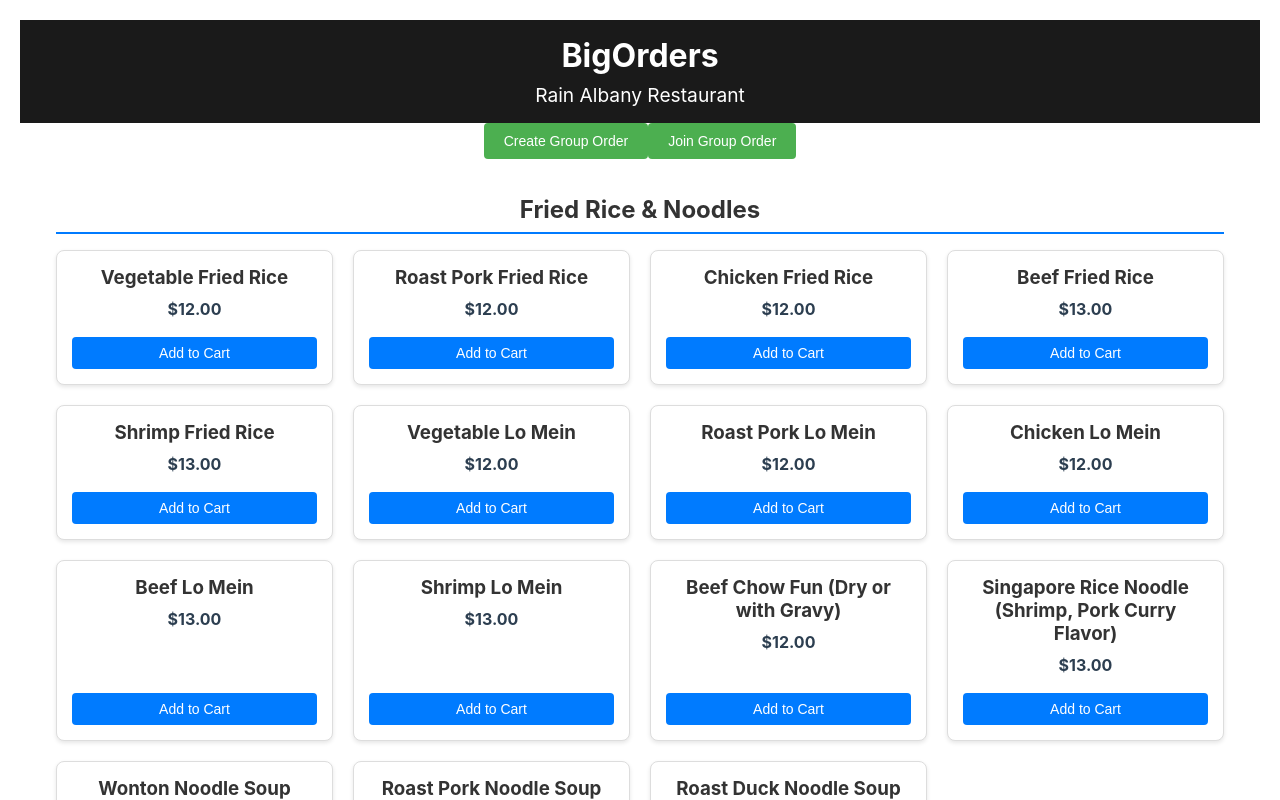
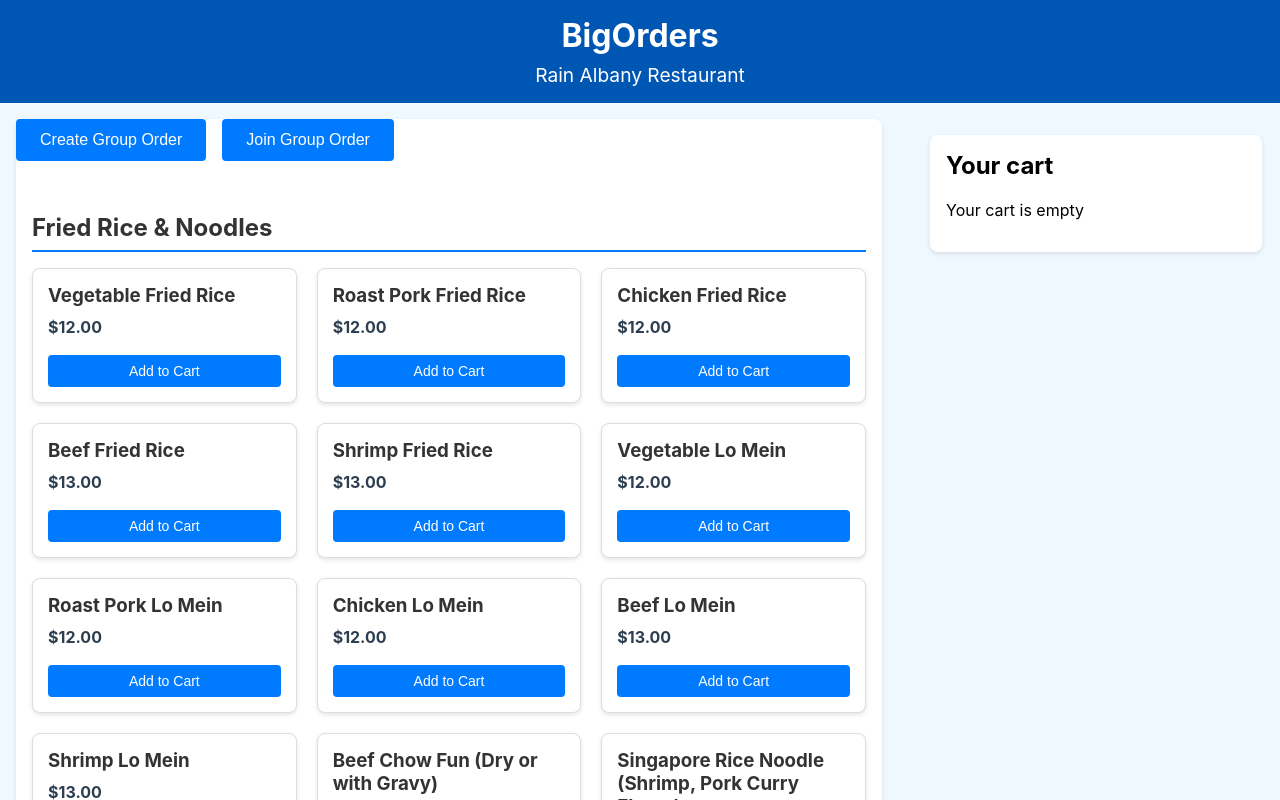
Before and after one commit to omarionnn/bigorders-client, a React (Create React App) app: page / in a window 1280 px wide. Shown: the top 800 px of the page. Built offline with nearby package versions, Linux system fonts and the light colour scheme; the HTML template or start-up script is replaced by a standard one.

Commit message:
Initial commit

```diff
--- a/src/App.css
+++ b/src/App.css
@@ -1,6 +1,115 @@
 .App {
-  text-align: center;
-  padding: 20px;
+  min-height: 100vh;
+  background-color: #f0f8ff;
+}
+
+.header {
+  background-color: #0056b3;
+  color: white;
+  padding: 1rem;
+  position: relative;
+}
+
+.pin-display {
+  position: absolute;
+  top: 1rem;
+  right: 1rem;
+  background-color: #007bff;
+  padding: 0.5rem 1rem;
+  border-radius: 4px;
+  font-size: 1.2rem;
+  font-weight: bold;
+}
+
+.main-content {
+  max-width: 1400px;
+  margin: 0 auto;
+  padding: 1rem;
+  display: flex;
+  gap: 2rem;
+}
+
+.menu-section {
+  flex: 1;
+  background: white;
+  border-radius: 8px;
+  box-shadow: 0 2px 4px rgba(0,0,0,0.1);
+}
+
+.cart-section {
+  width: 350px;
+  position: sticky;
+  top: 1rem;
+  align-self: flex-start;
+}
+
+.buttons {
+  display: flex;
+  gap: 1rem;
+  margin-bottom: 1rem;
+}
+
+.create-order-btn, .join-order-btn, .generate-receipt-btn {
+  background-color: #007bff;
+  color: white;
+  border: none;
+  padding: 0.75rem 1.5rem;
+  border-radius: 4px;
+  cursor: pointer;
+  font-size: 1rem;
+  transition: background-color 0.2s;
+}
+
+.create-order-btn:hover, .join-order-btn:hover, .generate-receipt-btn:hover {
+  background-color: #0056b3;
+}
+
+.receipt-modal {
+  position: fixed;
+  top: 50%;
+  left: 50%;
+  transform: translate(-50%, -50%);
+  background: white;
+  padding: 2rem;
+  border-radius: 8px;
+  box-shadow: 0 4px 6px rgba(0,0,0,0.1);
+  max-width: 600px;
+  width: 90%;
+  max-height: 80vh;
+  overflow-y: auto;
+}
+
+.receipt-modal h2 {
+  color: #007bff;
+  margin-bottom: 1rem;
+}
+
+.receipt-modal .participants {
+  margin: 1rem 0;
+}
+
+.receipt-modal .orders {
+  border-top: 2px solid #eee;
+  padding-top: 1rem;
+}
+
+.receipt-modal .total {
+  margin-top: 1rem;
+  font-weight: bold;
+  text-align: right;
+  font-size: 1.2rem;
+  color: #007bff;
+}
+
+@media (max-width: 768px) {
+  .main-content {
+    flex-direction: column;
+  }
+
+  .cart-section {
+    width: 100%;
+    position: static;
+  }
 }
 
 .App-logo {
@@ -44,10 +153,6 @@
   display: grid;
   grid-template-columns: 3fr 1fr;
   gap: 20px;
-}
-
-.menu-section {
-  text-align: left;
 }
 
 .menu-category {
--- a/src/App.js
+++ b/src/App.js
@@ -1,5 +1,5 @@
 import React, { useState } from 'react';
-import { GroupOrderProvider } from './contexts/GroupOrderContext';
+import { GroupOrderProvider, useGroupOrder } from './contexts/GroupOrderContext';
 import Header from './components/Header/Header';
 import Menu from './components/Menu/Menu';
 import Cart from './components/Cart/Cart';
@@ -52,11 +52,12 @@ const menuData = {
   ]
 };
 
-function App() {
+function AppContent() {
   const [showCreateModal, setShowCreateModal] = useState(false);
   const [showJoinModal, setShowJoinModal] = useState(false);
   const [showReceipt, setShowReceipt] = useState(false);
   const [cartItems, setCartItems] = useState([]);
+  const { activeGroupOrder, isHost } = useGroupOrder();
 
   const handleAddToCart = (item) => {
     setCartItems([...cartItems, item]);
@@ -72,21 +73,35 @@ function App() {
   };
 
   return (
-    <GroupOrderProvider>
     <div className="App">
       <Header />
+      {activeGroupOrder && (
+        <div className="pin-display">
+          PIN: {activeGroupOrder.pin}
+        </div>
+      )}
       <div className="main-content">
+        <div className="menu-section">
           <div className="buttons">
+            {!activeGroupOrder && (
+              <>
                 <button className="create-order-btn" onClick={() => setShowCreateModal(true)}>
                   Create Group Order
                 </button>
                 <button className="join-order-btn" onClick={() => setShowJoinModal(true)}>
                   Join Group Order
                 </button>
+              </>
+            )}
+            {isHost && activeGroupOrder && (
+              <button className="generate-receipt-btn" onClick={() => setShowReceipt(true)}>
+                Generate Global Receipt
+              </button>
+            )}
           </div>
-
-          <div className="content-wrapper">
           <Menu menuData={menuData} onAddToCart={handleAddToCart} />
+        </div>
+        <div className="cart-section">
           <Cart
             items={cartItems}
             onRemove={handleRemoveFromCart}
@@ -108,6 +123,13 @@ function App() {
         <Receipt onClose={() => setShowReceipt(false)} />
       )}
     </div>
+  );
+}
+
+function App() {
+  return (
+    <GroupOrderProvider>
+      <AppContent />
     </GroupOrderProvider>
   );
 }
--- a/src/components/Cart/Cart.js
+++ b/src/components/Cart/Cart.js
@@ -1,8 +1,20 @@
 import React from 'react';
+import { useGroupOrder } from '../../contexts/GroupOrderContext';
 import './Cart.css';
 
-const Cart = ({ items, onRemove, onShowReceipt, onClearCart }) => {
+const Cart = ({ items, onRemove, onClearCart }) => {
+  const { activeGroupOrder, addToGroupOrder } = useGroupOrder();
   const total = items.reduce((sum, item) => sum + item.price, 0);
+
+  const handleSubmitOrder = async () => {
+    try {
+      await addToGroupOrder(items);
+      onClearCart(); // Clear cart after successful submission
+      alert('Order added to group order!');
+    } catch (error) {
+      alert('Error adding order: ' + error.message);
+    }
+  };
 
   return (
     <div className="cart">
@@ -24,8 +36,14 @@ const Cart = ({ items, onRemove, onShowReceipt, onClearCart }) => {
             <strong>Total: ${total.toFixed(2)}</strong>
           </div>
           <div className="cart-actions">
-            <button onClick={onShowReceipt}>View Receipt</button>
-            <button onClick={onClearCart}>Clear Cart</button>
+            {activeGroupOrder && (
+              <button onClick={handleSubmitOrder} className="submit-order-btn">
+                Submit Order
+              </button>
+            )}
+            <button onClick={onClearCart} className="clear-cart-btn">
+              Clear Cart
+            </button>
           </div>
         </>
       )}
--- a/src/components/GroupOrder/Receipt.js
+++ b/src/components/GroupOrder/Receipt.js
@@ -9,32 +9,55 @@ const Receipt = ({ onClose }) => {
     return null;
   }
 
+  // Calculate totals for each participant
+  const participantTotals = {};
+  activeGroupOrder.orders?.forEach(order => {
+    if (!participantTotals[order.userName]) {
+      participantTotals[order.userName] = {
+        items: [],
+        total: 0
+      };
+    }
+    order.items.forEach(item => {
+      participantTotals[order.userName].items.push(item);
+      participantTotals[order.userName].total += item.price;
+    });
+  });
+
+  const grandTotal = Object.values(participantTotals).reduce(
+    (sum, participant) => sum + participant.total,
+    0
+  );
+
   return (
     <div className="modal-overlay">
-      <div className="modal">
+      <div className="modal receipt-modal">
         <h2>Order Receipt</h2>
-        <div className="receipt-content">
-          <p>Group Order PIN: {activeGroupOrder.pin}</p>
-          <h3>Participants:</h3>
-          <ul>
-            {activeGroupOrder.participants.map((participant, index) => (
-              <li key={index}>{participant.name}</li>
-            ))}
-          </ul>
-          <h3>Orders:</h3>
-          {activeGroupOrder.orders.map((order, index) => (
-            <div key={index} className="order-item">
-              <p>Ordered by: {order.userName}</p>
+        <p className="pin-info">Group Order PIN: {activeGroupOrder.pin}</p>
+
+        <div className="participants">
+          <h3>Orders by Participant:</h3>
+          {Object.entries(participantTotals).map(([name, data], index) => (
+            <div key={index} className="participant-order">
+              <h4>{name}'s Order:</h4>
               <ul>
-                {order.items.map((item, itemIndex) => (
+                {data.items.map((item, itemIndex) => (
                   <li key={itemIndex}>
                     {item.name} - ${item.price.toFixed(2)}
                   </li>
                 ))}
               </ul>
+              <p className="participant-total">
+                Subtotal: ${data.total.toFixed(2)}
+              </p>
             </div>
           ))}
         </div>
+
+        <div className="receipt-total">
+          <h3>Grand Total: ${grandTotal.toFixed(2)}</h3>
+        </div>
+
         <div className="modal-actions">
           <button onClick={onClose}>Close</button>
         </div>
```
Lines whose indentation alone changed are shown as unchanged.
